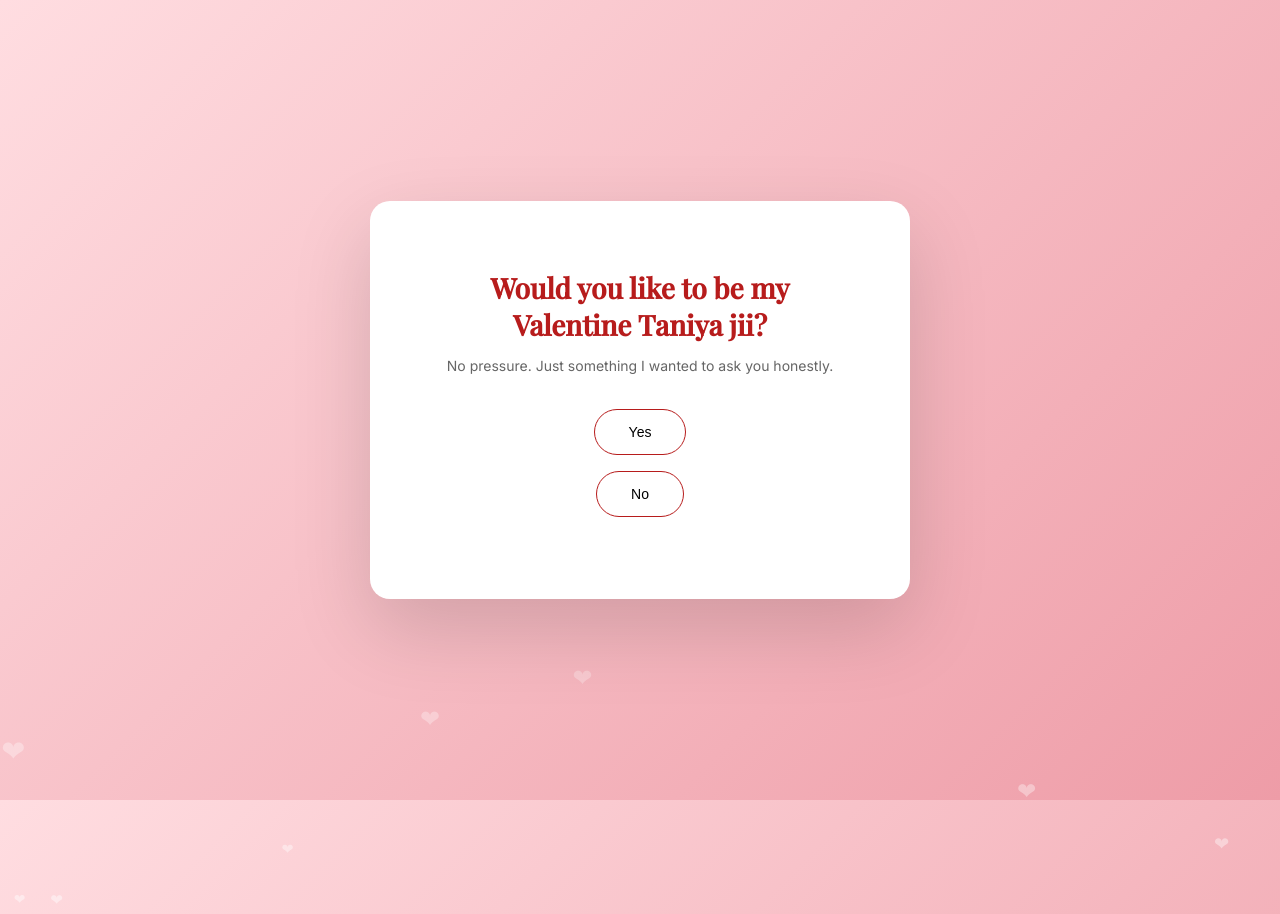
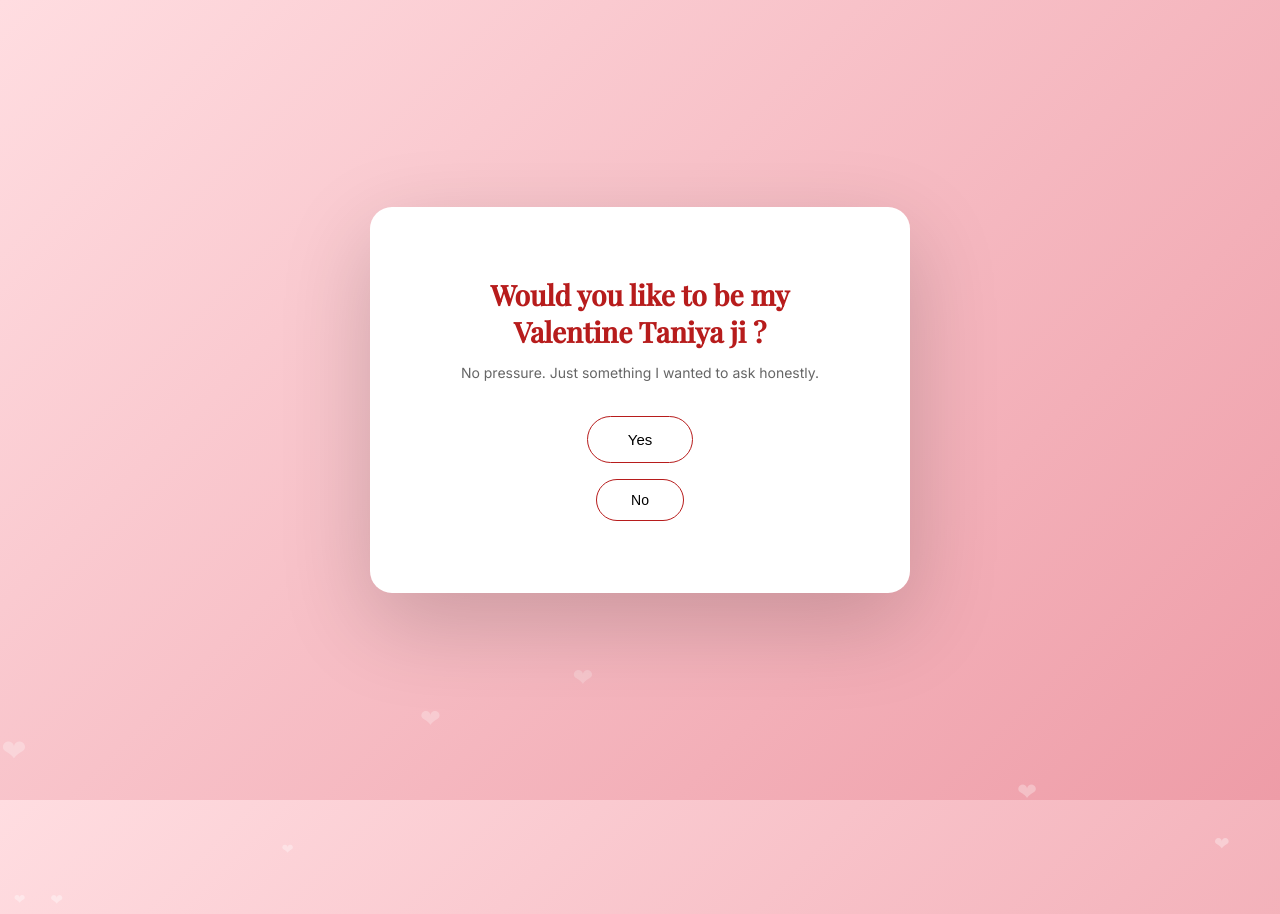
Before and after one commit to kyash5129yk-cyber/Madam-ji-, a plain HTML site: page index.html in a window 1280 px wide. Shown: the top 914 px of the page. Drawn offline with nearby package versions, Linux system fonts and the light colour scheme.

Commit message:
Update index.html

```diff
--- a/index.html
+++ b/index.html
@@ -4,10 +4,9 @@
 <meta charset="UTF-8">
 <title>A Question From My Heart</title>
 
-<link href="https://fonts.googleapis.com/css2?family=Playfair+Display:wght@500&family=Inter:wght@300;400;500&display=swap" rel="stylesheet">
+<link href="https://fonts.googleapis.com/css2?family=Playfair+Display:wght@500&family=Inter:wght@400;500&display=swap" rel="stylesheet">
 
 <style>
-/* ====== Base ====== */
 body {
     margin: 0;
     height: 100vh;
@@ -19,42 +18,34 @@ body {
     overflow: hidden;
 }
 
-/* ====== Floating hearts ====== */
+/* floating hearts */
 .heart {
     position: absolute;
-    color: rgba(255,255,255,0.6);
-    animation: float 10s linear infinite;
+    color: rgba(255,255,255,0.5);
+    animation: float 9s linear infinite;
 }
 
 @keyframes float {
-    from {
-        transform: translateY(110vh);
-        opacity: 0;
-    }
+    from { transform: translateY(110vh); opacity: 0; }
     20% { opacity: 1; }
-    to {
-        transform: translateY(-10vh);
-        opacity: 0;
-    }
+    to { transform: translateY(-10vh); opacity: 0; }
 }
 
-/* ====== Card ====== */
 .card {
-    background: #ffffff;
+    background: #fff;
     padding: 50px 60px;
-    border-radius: 20px;
-    box-shadow: 0 30px 80px rgba(0,0,0,0.15);
+    border-radius: 22px;
+    box-shadow: 0 30px 90px rgba(0,0,0,0.18);
     text-align: center;
     max-width: 420px;
     z-index: 2;
 }
 
-/* ====== Text ====== */
 h1 {
     font-family: 'Playfair Display', serif;
     font-size: 28px;
     color: #b71c1c;
-    margin-bottom: 10px;
+    margin-bottom: 12px;
 }
 
 p {
@@ -63,38 +54,41 @@ p {
     margin-bottom: 35px;
 }
 
-/* ====== Buttons Layout (NO OVERLAP FIX) ====== */
+/* professional button stack */
 .buttons {
     display: flex;
     flex-direction: column;
+    gap: 16px;
     align-items: center;
-    gap: 16px;
-    min-height: 120px; /* reserves space so scaling never overlaps */
 }
 
 button {
-    padding: 14px 34px;
     border-radius: 999px;
     border: 1px solid #b71c1c;
     background: transparent;
+    cursor: pointer;
+    transition: all 0.25s ease;
+}
+
+/* YES button – dynamic sizing */
+#yesBtn {
+    padding: 14px 40px;
+    font-size: 15px;
+}
+
+/* NO button */
+#noBtn {
+    padding: 12px 34px;
     font-size: 14px;
-    cursor: pointer;
-    transition: transform 0.3s ease, background 0.3s ease;
 }
 
 button:hover {
     background: #b71c1c;
-    color: #fff;
+    color: white;
 }
 
-/* YES button */
-#yesBtn {
-    transform-origin: center;
-}
-
-/* Message */
 #message {
-    margin-top: 20px;
+    margin-top: 22px;
     font-size: 14px;
     color: #b71c1c;
 }
@@ -103,39 +97,41 @@ button:hover {
 
 <body>
 
-<!-- Floating hearts -->
+<!-- hearts -->
 <script>
 for (let i = 0; i < 25; i++) {
-    const heart = document.createElement("div");
-    heart.className = "heart";
-    heart.innerHTML = "❤";
-    heart.style.left = Math.random() * 100 + "vw";
-    heart.style.fontSize = (14 + Math.random() * 20) + "px";
-    heart.style.animationDuration = (6 + Math.random() * 6) + "s";
-    heart.style.animationDelay = Math.random() * 5 + "s";
-    document.body.appendChild(heart);
+    const h = document.createElement("div");
+    h.className = "heart";
+    h.innerHTML = "❤";
+    h.style.left = Math.random() * 100 + "vw";
+    h.style.fontSize = (14 + Math.random() * 22) + "px";
+    h.style.animationDuration = (6 + Math.random() * 6) + "s";
+    h.style.animationDelay = Math.random() * 5 + "s";
+    document.body.appendChild(h);
 }
 </script>
 
 <div class="card">
-    <h1>Would you like to be my Valentine Taniya jii?</h1>
-    <p>No pressure. Just something I wanted to ask you honestly.</p>
+    <h1>Would you like to be my Valentine Taniya ji ?</h1>
+    <p>No pressure. Just something I wanted to ask honestly.</p>
 
     <div class="buttons">
         <button id="yesBtn" onclick="yes()">Yes</button>
-        <button onclick="no()">No</button>
+        <button id="noBtn" onclick="no()">No</button>
     </div>
 
     <div id="message"></div>
 </div>
 
 <script>
-let scale = 1;
+let size = 15;
 
 function no() {
-    scale *= 1.5;
-    document.getElementById("yesBtn").style.transform =
-        `scale(${scale})`;
+    size += 6; // REAL size increase
+    const yes = document.getElementById("yesBtn");
+
+    yes.style.fontSize = size + "px";
+    yes.style.padding = "18px " + (40 + size) + "px";
 
     document.getElementById("message").innerText =
         "Think again… 🤍";
@@ -143,7 +139,7 @@ function no() {
 
 function yes() {
     document.querySelector(".card").innerHTML =
-        "<h1>You made my heart very happy 💖</h1><p>Thank you for saying yes.</p>";
+        "<h1>You just made my heart smile 💖</h1><p>Thank you for saying yes.</p>";
 }
 </script>
 
```
